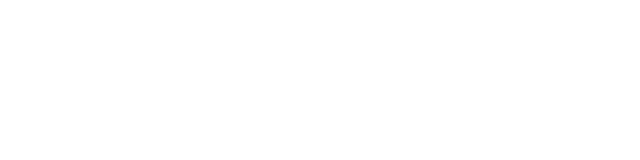
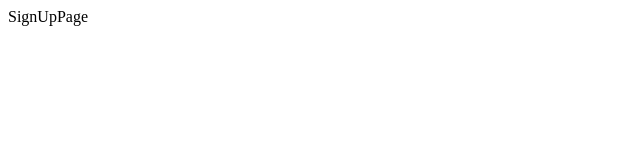
Before and after one commit to igomest/formulary, a React (Create React App) app in the folder resposta-teste/: page / in a window 1280 px wide. Shown: the top 160 px of the page, without its empty margins (0-640 px from the left). Built offline with nearby package versions, Linux system fonts and the light colour scheme.

Commit message:
Implemented routes to be able to transit between pages

```diff
--- a/resposta-teste/src/App.js
+++ b/resposta-teste/src/App.js
@@ -1,8 +1,10 @@
+import Router from "./router/Router"
 
 
 const App = () => {
   return (
     <div>
+      <Router />
     </div>
   )
 }
--- a/resposta-teste/src/pages/ListPage/ListPage.js
+++ b/resposta-teste/src/pages/ListPage/ListPage.js
@@ -0,0 +1,11 @@
+
+
+
+const ListPage = () => {
+    return (
+        <div>ListPage</div>
+    )
+}
+
+
+export default ListPage
--- a/resposta-teste/src/pages/SignUpPage/SignUpPage.js
+++ b/resposta-teste/src/pages/SignUpPage/SignUpPage.js
@@ -0,0 +1,11 @@
+
+
+
+const SignUpPage = () => {
+    return (
+        <div>SignUpPage</div>
+    )
+}
+
+
+export default SignUpPage
--- a/resposta-teste/src/router/Router.js
+++ b/resposta-teste/src/router/Router.js
@@ -0,0 +1,23 @@
+import { BrowserRouter, Switch, Route } from "react-router-dom"
+import ListPage from "../pages/ListPage/ListPage"
+import SignUpPage from "../pages/SignUpPage/SignUpPage"
+
+
+const Router = () => {
+    return (
+        <BrowserRouter>
+            <Switch>
+                <Route exact path={"/"}>
+                    <SignUpPage />
+                </Route>
+
+                <Route exact path={"/lista"}>
+                    <ListPage />
+                </Route>
+            </Switch>
+        </BrowserRouter>
+    )
+}
+
+
+export default Router
```
